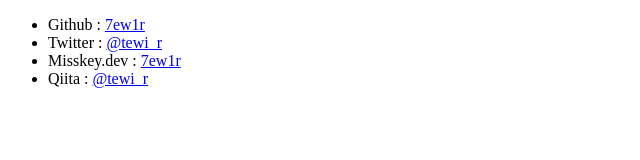
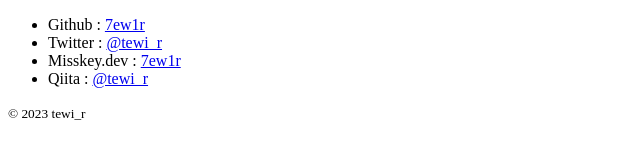
Before and after one commit to 7ew1r/7ew1r.github.io, a plain HTML site: page index.html in a window 1280 px wide. Shown: the full height of the page, 0-640 px from the left. Drawn offline with Linux system fonts and the light colour scheme.

Commit message:
add copyright

```diff
--- a/index.html
+++ b/index.html
@@ -14,6 +14,9 @@
     <li>Qiita : <a href="https://qiita.com/tewi_r" target="_blank" rel="noopener noreferrer">@tewi_r</a></li>
   </ul>
 
+  <footer>
+    <small>&copy; 2023 tewi_r</small>
+  </footer>
 </body>
 
 </html>
```
